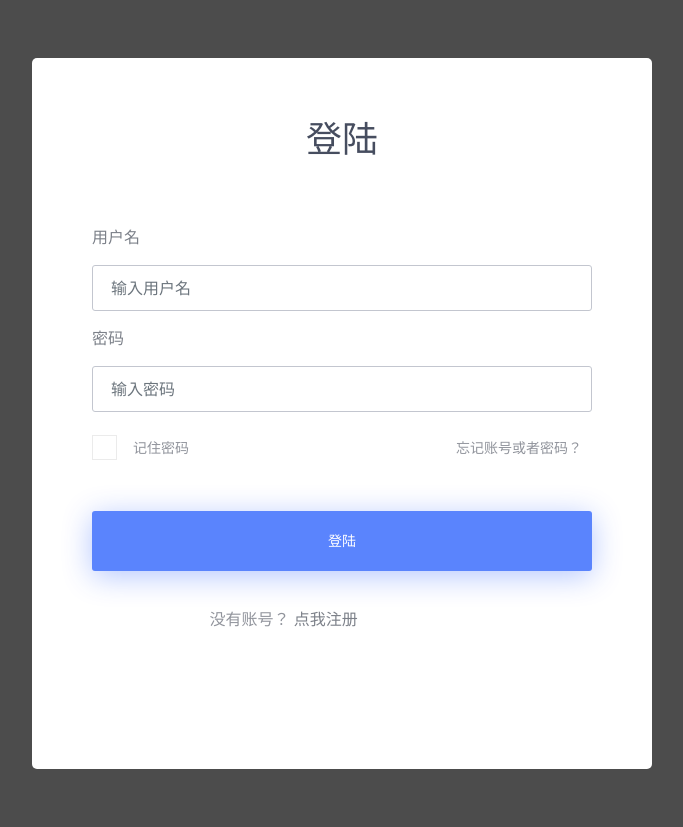
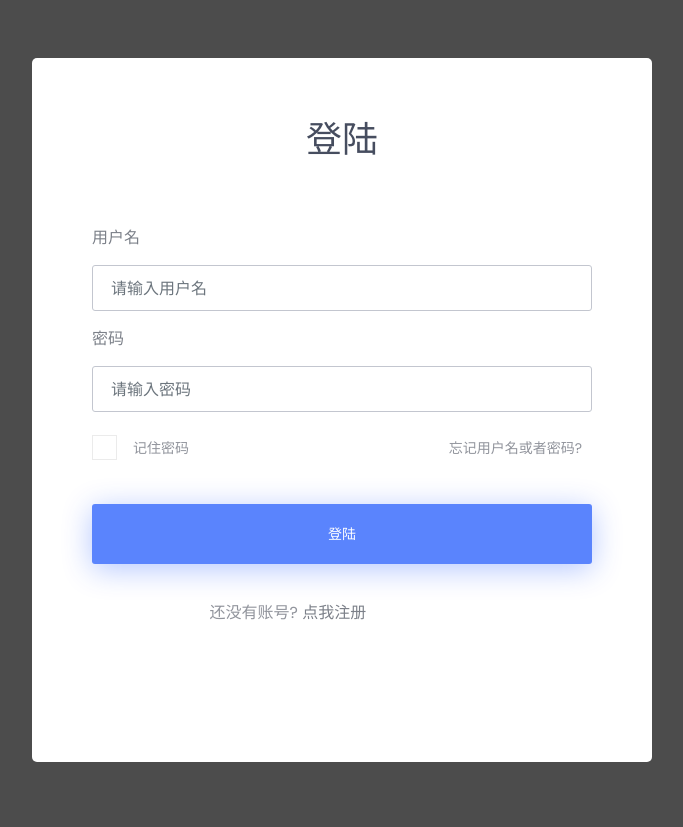
Before and after one commit to yangxin0520/Gather, a Flask app: page /login/ in a window 1280 px wide. Shown: the whole page, without its empty margins (298-981 px from the left). After the commit the page ends 762 px from the top, so only its background shows below. Run offline with Flask 2, Linux system fonts and the light colour scheme; some libraries are stand-ins or nearby versions.

Commit message:
重构登陆注册代码 均已完善 此版本代码可作为下一阶段开发基础代码

```diff
--- a/login_register/login_register.py
+++ b/login_register/login_register.py
@@ -23,7 +23,6 @@ def login_fc():
         # 获取前端发送来的用户名和密码
         userid = request.form.get('username')
         password = request.form.get('password')
-        print(userid)
         # 在数据库进行username和password匹配
         user_login = Users.query.filter(Users.username == userid, Users.password == password).first()
         # 如果都匹配正确
--- a/login_register/templates/login.html
+++ b/login_register/templates/login.html
@@ -1,4 +1,3 @@
-
 <!doctype html>
 <html  lang="en">
 
@@ -53,25 +52,30 @@
 									<form>
 										<div class="form-group">
 										    <label for="signin_form">用户名</label>
-                                    <input type="text" class="form-control" placeholder="输入用户名" id="username">
+										    <input type="email" class="form-control" id="username" placeholder="请输入用户名">
 										</div><!--/.form-group -->
 										<div class="form-group">
 											<label for="signin_form">密码</label>
-                                    <input type="password" class="form-control" placeholder="输入密码" id="password">
+										    <input type="password" class="form-control" id="password" placeholder="请输入密码">
 										</div><!--/.form-group -->
+									</form><!--/form -->
+								</div><!--/.signin-form -->
+							</div><!--/.col -->
+						</div><!--/.row -->
+
 						<div class="row">
 							<div class="col-sm-12">
 								<div class="signin-password">
 									<div class="awesome-checkbox-list">
 										<ul class="unstyled centered">
+
 											<li>
-                                                        <input class="styled-checkbox" id="styled-checkbox-2"
-                                                               type="checkbox" value="value2">
+											    <input class="styled-checkbox" id="styled-checkbox-2" type="checkbox" value="value2">
 											    <label for="styled-checkbox-2">记住密码</label>
 											</li>
 
 											<li>
-                                                        <a href="#">忘记账号或者密码？</a>
+											    <a href="#">忘记用户名或者密码?</a>
 											</li>
 
 										</ul>
@@ -79,16 +83,16 @@
 								</div><!--/.signin-password -->
 							</div><!--/.col -->
 						</div><!--/.row -->
-                            </form><!--/form -->
-                        </div><!--/.signin-form -->
-                    </div><!--/.col -->
-                </div><!--/.row -->
-                <input type="submit" class="btn signin_btn" value="登陆" id="login_js">
+
 						<div class="row">
 							<div class="col-sm-12">
 								<div class="signin-footer">
+{#									<button type="button" class="btn signin_btn">#}
+{#									sign in#}
+{#									</button>#}
+                                    <input type="submit" class="btn signin_btn" value="登陆" id="login_js">
 									<p>
-                                没有账号？
+										还没有账号?
 										<a href="{{ url_for('login_register.register_fc') }}">点我注册</a>
 									</p>
 								</div><!--/.signin-footer -->
@@ -111,8 +115,6 @@
 		</footer><!--/.hm-footer-copyright-->
 		<!--footer copyright  end -->
 
-
-<!-- Include all js compiled plugins (below), or include individual files as needed -->
 
 <script src="https://cdn.bootcss.com/jquery/3.4.1/jquery.js"></script>
 
@@ -164,7 +166,9 @@
                         }});
 
                     }else if (data.status===0){
-                        popup({type:'error',msg:"登陆失败",delay:2000,bg:true,clickDomCancel:true});
+                        popup({type:'load',msg:"验证登陆中",delay:1000,callBack:function(){
+	                        popup({type:'error',msg:"请检查账号密码",delay:2000,bg:true,clickDomCancel:true});
+                        }});
                     }
                 },
                 complete:function(){
@@ -177,7 +181,6 @@
         })
     })
 </script>
-
     </body>
 
 </html>
```
Also changed, not shown: gunicron.py (added, +10 -0 lines), login_register/templates/register.html (+20 -15 lines). Lines whose indentation alone changed are shown as unchanged.
